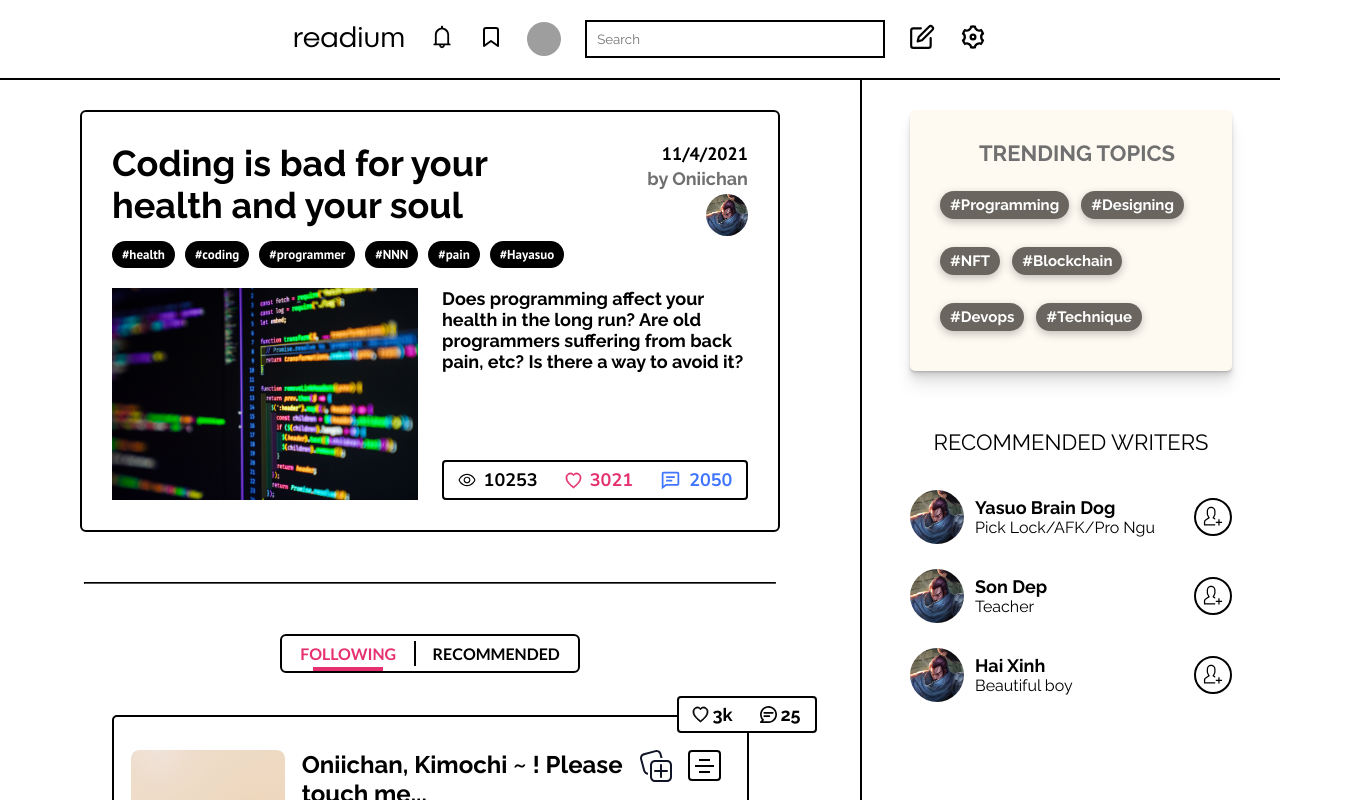
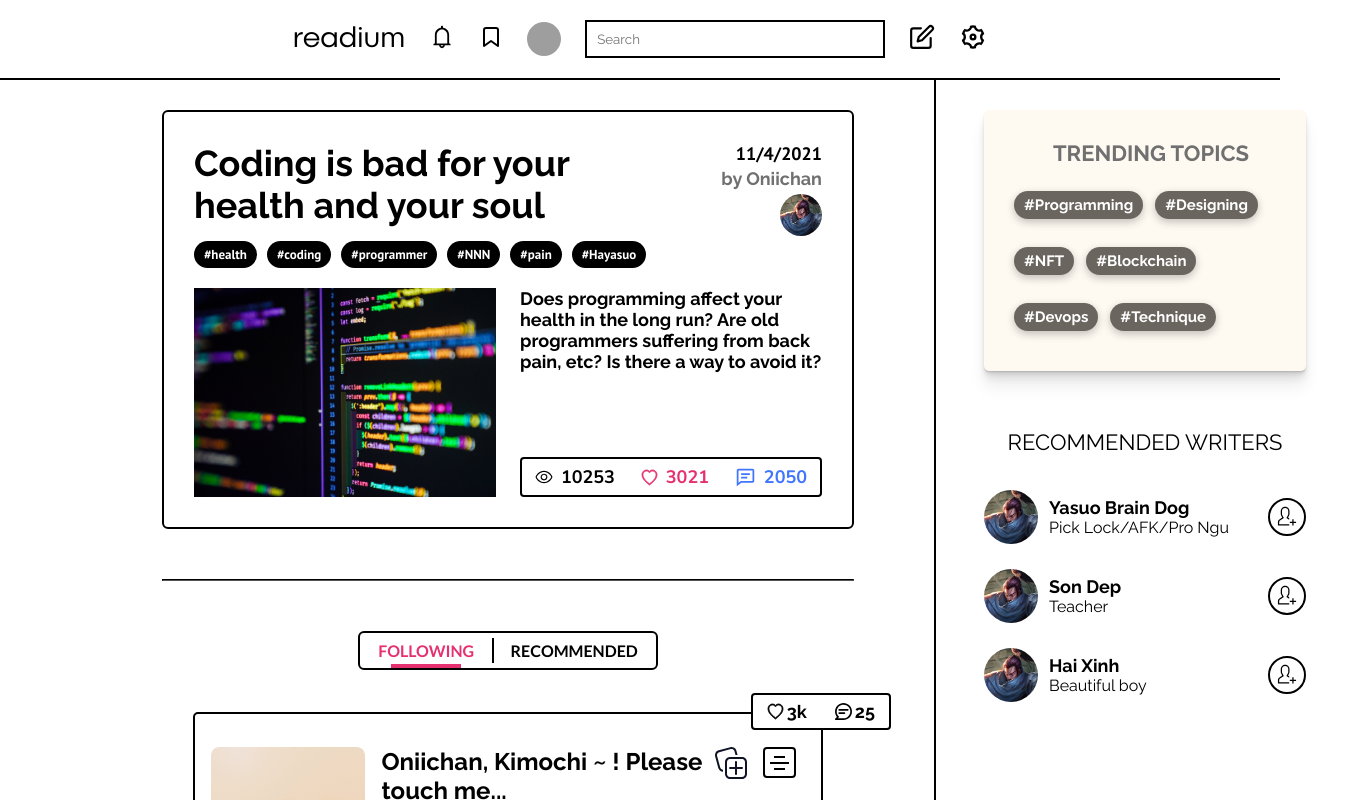
Before and after one commit to hoangvu03081/readium, a React (Vite) app in the folder readium-client/: page / in a window 1280 px wide. Shown: the top 800 px of the page, 1354 px wide, since content can reach past the window. Built offline with nearby package versions, Linux system fonts and the light colour scheme; grey boxes are pictures that could not be loaded.

Commit message:
frontend - Update UI (Fixed, Container)

```diff
--- a/readium-client/src/common/components/Body/index.jsx
+++ b/readium-client/src/common/components/Body/index.jsx
@@ -28,11 +28,19 @@ const ColumnRight = styled.div`
   flex-shrink: 0;
 `;
 
+const FixedRight = styled.div`
+  position: fixed;
+  margin-left: 0;
+  width: 322px;
+`;
+
 export default function Body({ contentLeft, contentRight }) {
   return (
-    <Layout>
+    <Layout className="container">
       <ColumnLeft isMobile={isMobile}>{contentLeft}</ColumnLeft>
-      <ColumnRight className="d-none d-xl-block">{contentRight}</ColumnRight>
+      <ColumnRight className="d-none d-xl-block">
+        <FixedRight>{contentRight}</FixedRight>
+      </ColumnRight>
     </Layout>
   );
 }
--- a/readium-client/src/common/components/Buttons/FollowingRecommendedBtn.jsx
+++ b/readium-client/src/common/components/Buttons/FollowingRecommendedBtn.jsx
@@ -40,6 +40,8 @@ const Button = styled.button`
     width: 0;
     border: 2px solid
       ${({ theme }) => theme.colors.FollowingRecommendedBtnHover};
+    background-color: ${({ theme }) =>
+      theme.colors.FollowingRecommendedBtnHover};
     position: absolute;
     margin-left: auto;
     margin-right: auto;
```
